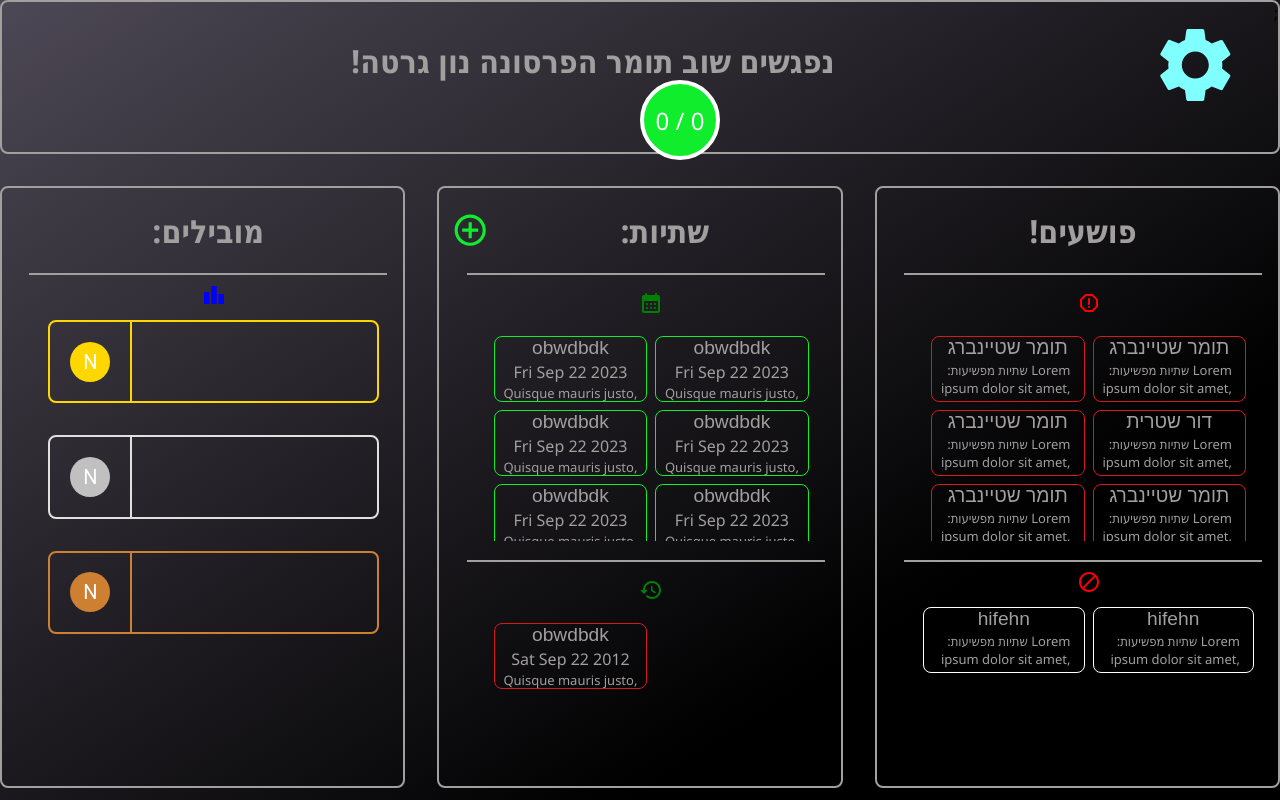
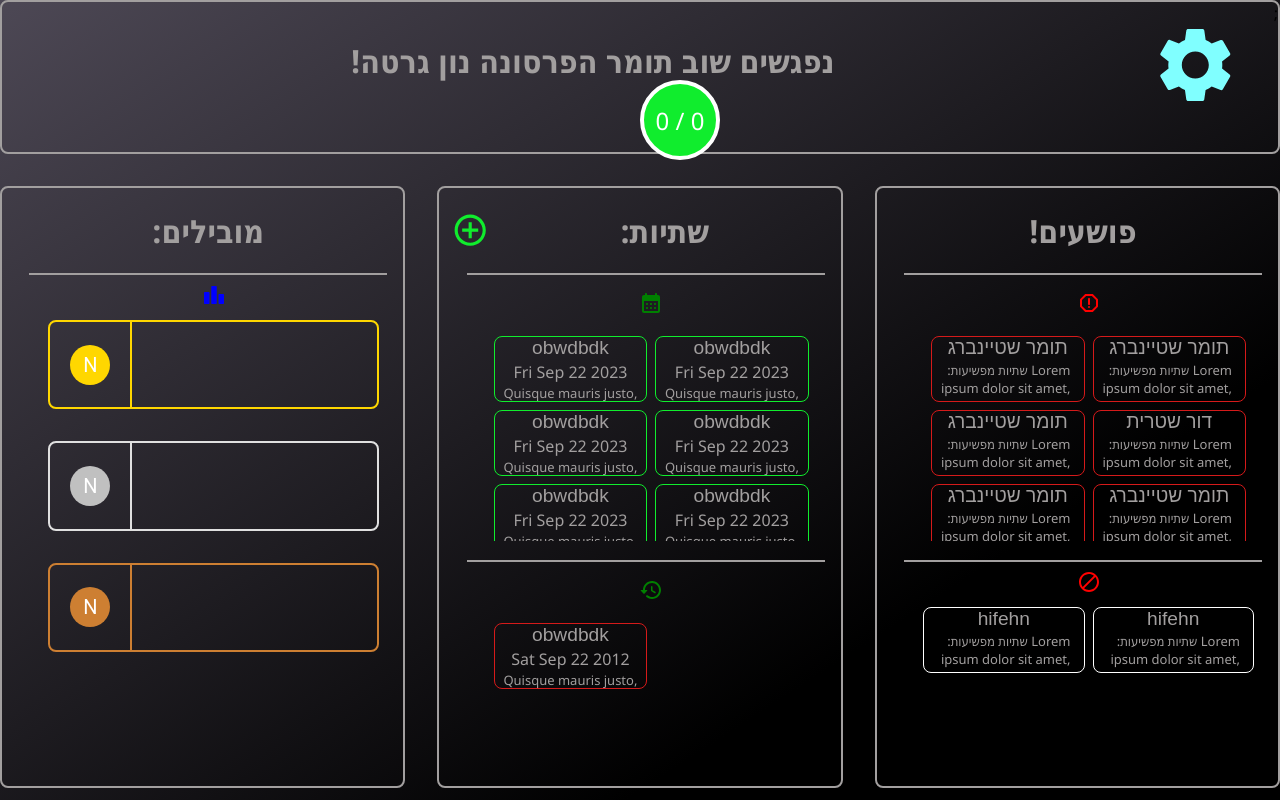
Before and after one commit to piloshachar14/golden-toasts, a React (Vite) app in the folder apps/client/: page / in a window 1280 px wide. Built offline with nearby package versions, Linux system fonts and the light colour scheme.

Commit message:
refactor(client): change leaderboard height and delete unnecessary import

```diff
--- a/apps/client/src/components/leaderboard/leaderboard.module.css
+++ b/apps/client/src/components/leaderboard/leaderboard.module.css
@@ -1,6 +1,6 @@
 .leaderboardTable {
   display: flex;
-  height: 85%;
+  height: 90%;
   flex-direction: column;
   padding: 0.5em;
   gap: 2em;
--- a/apps/client/src/components/record/record.tsx
+++ b/apps/client/src/components/record/record.tsx
@@ -1,4 +1,4 @@
-import { Divider, RecordState, Leaderboard } from '../';
+import { Divider, Leaderboard } from '../';
 import styles from './record.module.css';
 
 export const Record: React.FC = () => {
```
